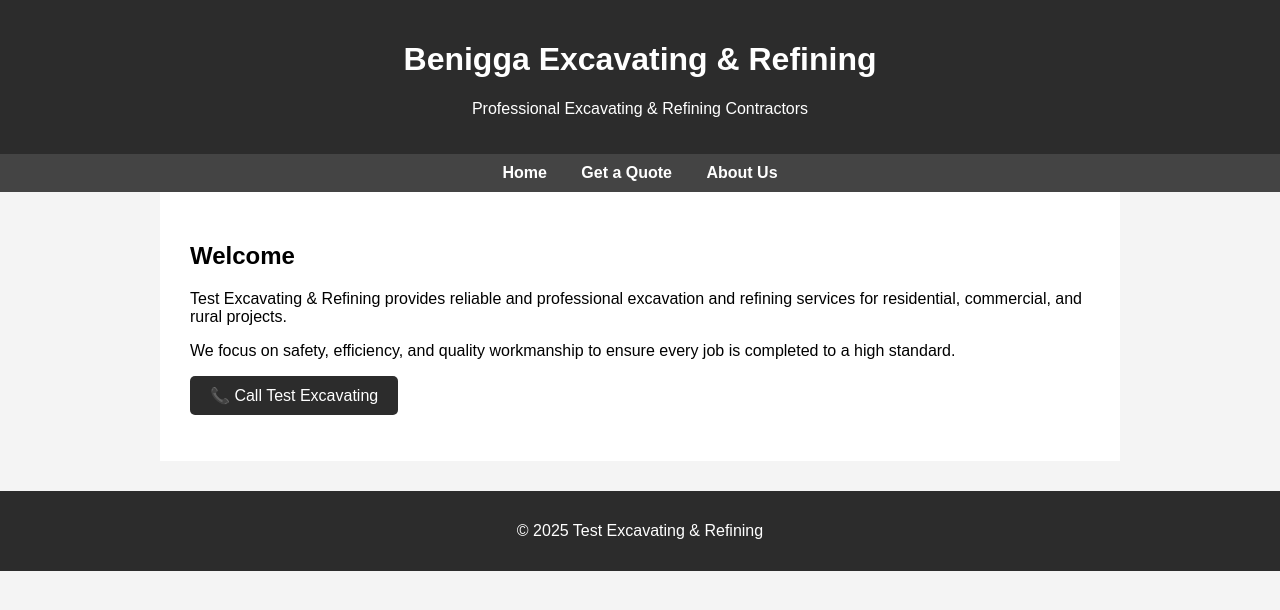
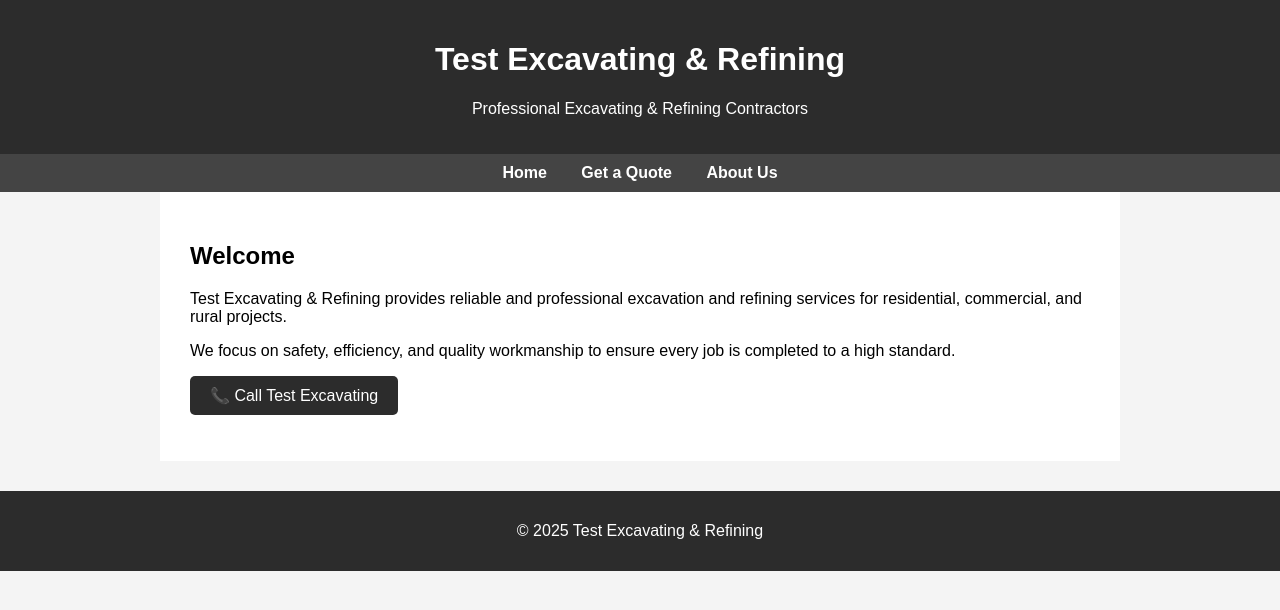
Before and after one commit to bennnywegs/testing, a plain HTML site: page index.html in a window 1280 px wide. Drawn offline with Linux system fonts and the light colour scheme.

Commit message:
index.html

```diff
--- a/index.html
+++ b/index.html
@@ -58,7 +58,7 @@
 <body>
 
 <header>
-    <h1>Benigga Excavating & Refining</h1>
+    <h1>Test Excavating & Refining</h1>
     <p>Professional Excavating & Refining Contractors</p>
 </header>
 
```
